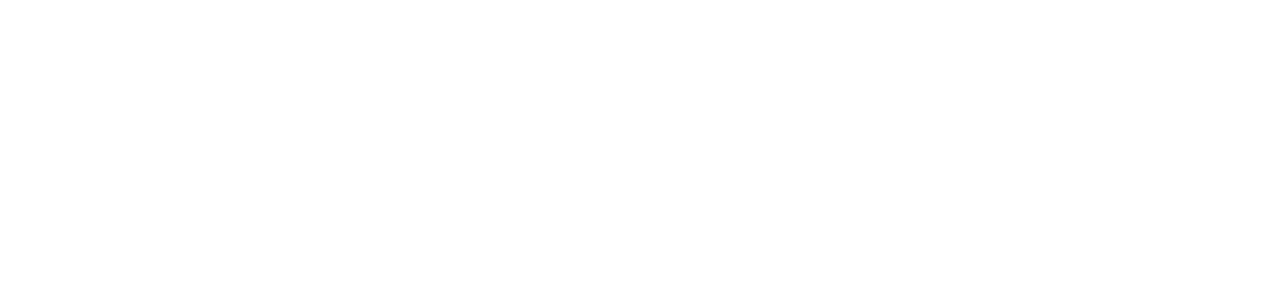
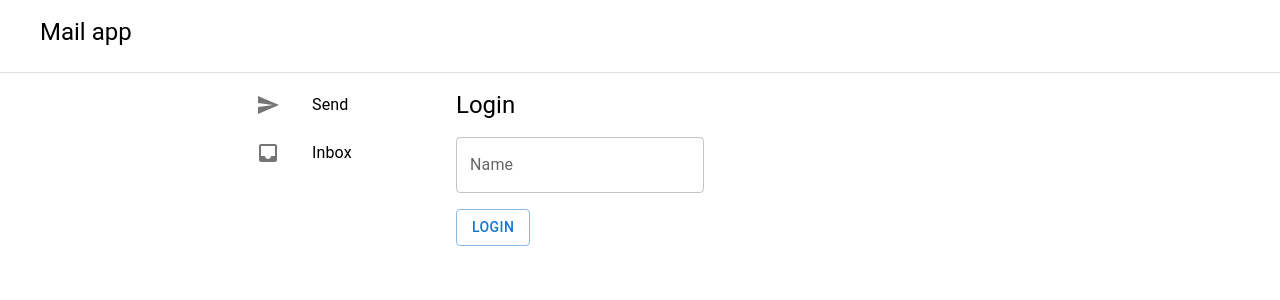
Before and after one commit to DzmitryRev/task6-client, a React (Vite) app: page / in a window 1280 px wide. Shown: the top 300 px of the page. Built offline with nearby package versions, Linux system fonts and the light colour scheme.

Commit message:
feat: implement routing

```diff
--- a/src/App.tsx
+++ b/src/App.tsx
@@ -1,8 +1,34 @@
+import { Box, Typography } from "@mui/material";
 import React from "react";
+import { Route, Routes } from "react-router-dom";
+import MessageList from "./components/MessageList";
+import Sidebar from "./components/Sidebar";
+import LoginPage from "./pages/LoginPage";
+import MessagePage from "./pages/MessagePage";
+import MessagesPage from "./pages/MessagesPage";
+import SendMessagePage from "./pages/SendMessagePage";
+import Divider from "@mui/material/Divider";
 
 function App() {
-
-  return <div className="App"></div>;
+  return (
+    <div className="App">
+      <Box sx={{ px: 5, py: 2 }}>
+        <Typography variant="h5" gutterBottom>
+          Mail app
+        </Typography>
+      </Box>
+      <Divider />
+      <Box sx={{ display: "flex", justifyContent: "center" }}>
+        <Sidebar />
+        <Routes>
+          <Route index path="/" element={<LoginPage />} />
+          <Route path="/messages" element={<MessagesPage />} />
+          <Route path="/messages/:id" element={<MessagePage />} />
+          <Route path="/send" element={<SendMessagePage />} />
+        </Routes>
+      </Box>
+    </div>
+  );
 }
 
 export default App;
--- a/src/index.css
+++ b/src/index.css
@@ -5,3 +5,8 @@
     padding: 0;
     box-sizing: border-box;
 }
+
+a {
+    color: inherit;
+    text-decoration: none;
+}
--- a/src/main.tsx
+++ b/src/main.tsx
@@ -1,10 +1,13 @@
-import React from 'react'
-import ReactDOM from 'react-dom/client'
-import App from './App'
-import './index.css'
+import React from "react";
+import ReactDOM from "react-dom/client";
+import { BrowserRouter } from "react-router-dom";
+import App from "./App";
+import "./index.css";
 
-ReactDOM.createRoot(document.getElementById('root') as HTMLElement).render(
+ReactDOM.createRoot(document.getElementById("root") as HTMLElement).render(
   <React.StrictMode>
-    <App />
-  </React.StrictMode>,
-)
+    <BrowserRouter>
+      <App />
+    </BrowserRouter>
+  </React.StrictMode>
+);
```
